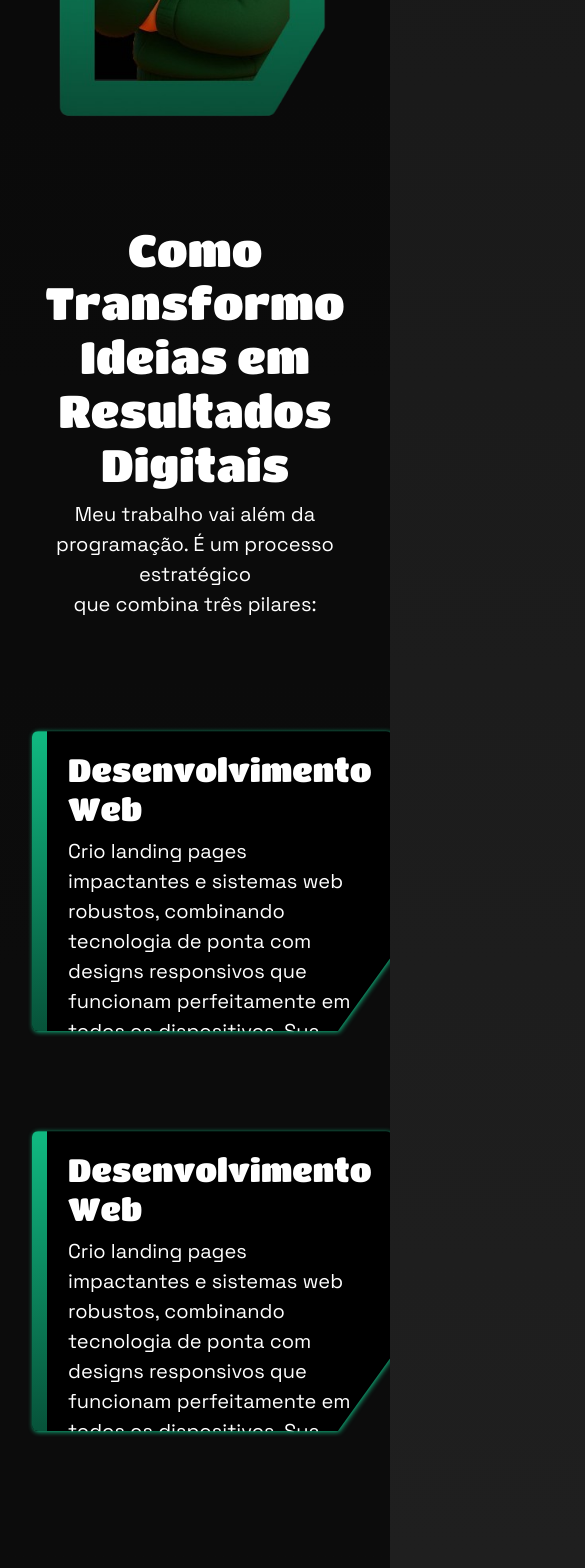
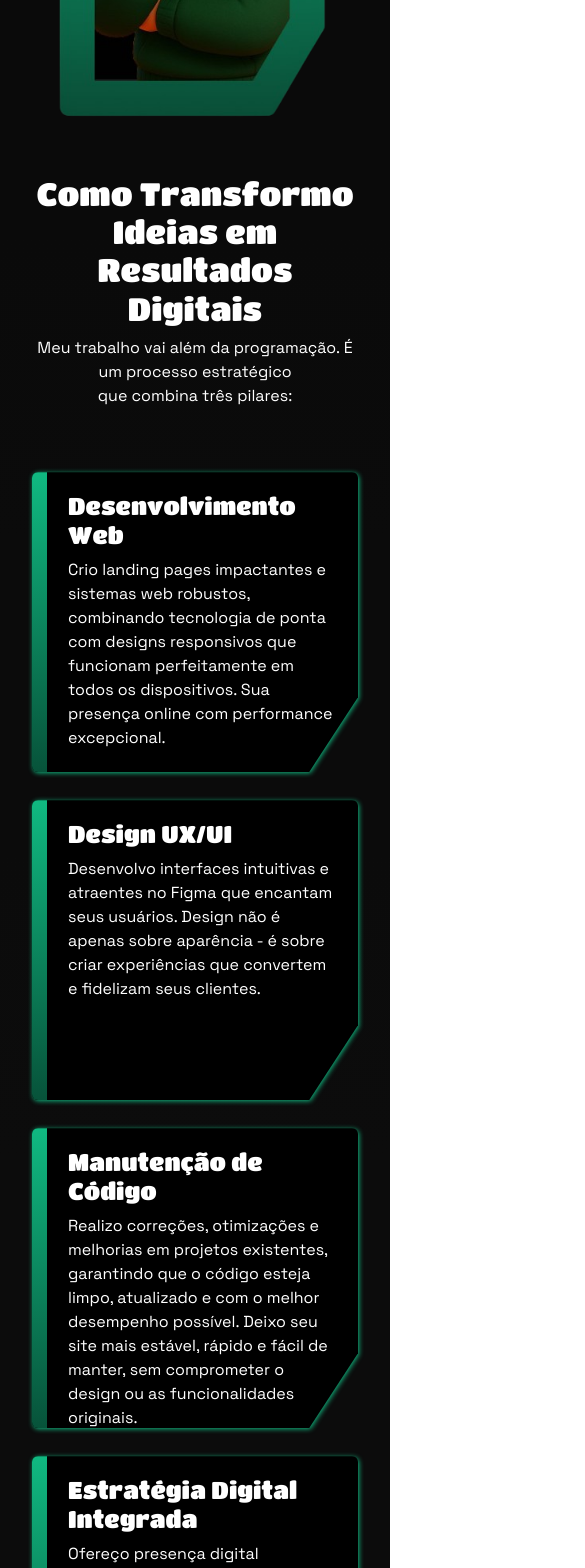
Before and after one commit to joaoviccardoso/JoaoVicCardosoWebSite, a React (Vite) app: page / in a window 390 px wide. Shown: the part 2540-4108 px from the top of the page, 585 px wide, since content can reach past the window. Built offline with nearby package versions, Linux system fonts and the light colour scheme.

Commit message:
desenvolvido a responsividade da secao como transformo ideias para telas de  480px e inferior

```diff
--- a/src/Componentes/ContainerTexto/containerTexto.module.css
+++ b/src/Componentes/ContainerTexto/containerTexto.module.css
@@ -42,3 +42,13 @@
     font-family: var(--font-paraTexto);
     padding-left: 1rem;
 }
+
+@media(max-width: 480px){
+    .containerTexto h3{
+        font-size: var(--font-size-xl);
+    }
+
+    .containerTexto p{
+        font-size: var(--font-size-md);
+    }
+}
--- a/src/Paginas/Home/home.module.css
+++ b/src/Paginas/Home/home.module.css
@@ -3,13 +3,13 @@
     background: var(--cor-containerCortado);
     width: 100%;
     height: 100%;
-    clip-path: polygon(0 6%, 100% 0, 100% 100%, 0% 100%);
+    clip-path: polygon(0 4%, 100% 0, 100% 100%, 0% 100%);
     padding: 9rem 12rem 0 12rem;
 }
 
 @media(max-width: 480px){
     .secao {
-        clip-path: polygon(0 6%, 100% 0, 100% 100%, 0% 100%);
+        clip-path: polygon(0 2%, 100% 0, 100% 100%, 0% 100%);
         padding: 9rem 2rem 0 2rem;
     }
 }
--- a/src/Paginas/Home/sections/sectionComoTransformoIdeia/comoTranformoIdeia.module.css
+++ b/src/Paginas/Home/sections/sectionComoTransformoIdeia/comoTranformoIdeia.module.css
@@ -34,3 +34,39 @@
 .Lista4 {
     transform: translateY(40px);
 }
+
+@media(max-width: 480px){
+    .secaoComoTransformoIdeias {
+        background-image: none !important;
+    }
+
+    .containerTituloDaSecao{
+        text-align: center;
+        padding: 3rem 0;
+    }
+
+    .containerTituloDaSecao h3{
+        font-size: var(--font-size-2xl);
+    }
+
+    .containerTituloDaSecao p{
+        font-size: var(--font-size-md);
+    }
+
+    .ulLista {
+        grid-template-columns: 1fr;
+        gap: 28px 0px; /* vertical | horizontal */
+    }
+
+    .Lista2 {
+    transform: translateY(0);
+}
+
+    .Lista3 {
+        transform: translateY(0);
+    }
+
+    .Lista4 {
+        transform: translateY(0);
+    }
+}
--- a/src/Paginas/Home/sections/sectionComoTransformoIdeia/index.jsx
+++ b/src/Paginas/Home/sections/sectionComoTransformoIdeia/index.jsx
@@ -20,22 +20,22 @@ function ComoTranformoIdeia(){
 
                 <li className={CssComoTranformoIdeia.Lista2}>
                     <ContainerTexto
-                        titulo="Desenvolvimento Web"
-                        texto="Crio landing pages impactantes e sistemas web robustos, combinando tecnologia de ponta com designs responsivos que funcionam perfeitamente em todos os dispositivos. Sua presença online com performance excepcional."
+                        titulo="Design UX/UI"
+                        texto="Desenvolvo interfaces intuitivas e atraentes no Figma que encantam seus usuários. Design não é apenas sobre aparência - é sobre criar experiências que convertem e fidelizam seus clientes."
                     />
                 </li>
 
                 <li className={CssComoTranformoIdeia.Lista3}>
                     <ContainerTexto
-                        titulo="Desenvolvimento Web"
-                        texto="Crio landing pages impactantes e sistemas web robustos, combinando tecnologia de ponta com designs responsivos que funcionam perfeitamente em todos os dispositivos. Sua presença online com performance excepcional."
+                        titulo="Manutenção de Código"
+                        texto="Realizo correções, otimizações e melhorias em projetos existentes, garantindo que o código esteja limpo, atualizado e com o melhor desempenho possível. Deixo seu site mais estável, rápido e fácil de manter, sem comprometer o design ou as funcionalidades originais."
                     />
                 </li>
 
                 <li className={CssComoTranformoIdeia.Lista4}>
                     <ContainerTexto
-                        titulo="Desenvolvimento Web"
-                        texto="Crio landing pages impactantes e sistemas web robustos, combinando tecnologia de ponta com designs responsivos que funcionam perfeitamente em todos os dispositivos. Sua presença online com performance excepcional."
+                        titulo="Estratégia Digital Integrada"
+                        texto="Ofereço presença digital completa: desde configuração profissional de redes sociais até criação de páginas otimizadas que trabalham juntas para construir sua marca e ampliar seu alcance."
                     />
                 </li>
             </ul>
```
